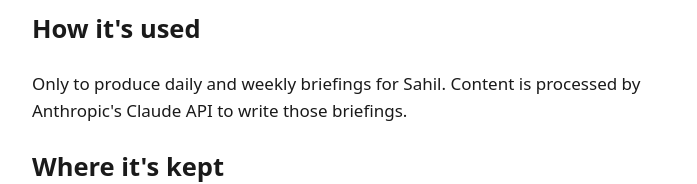
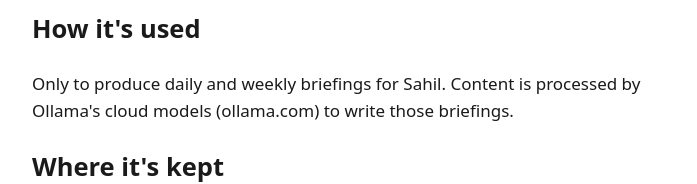
Before and after one commit to sahiltalwar88/personal-openclaw-site, a plain HTML site: page privacy.html in a window 1280 px wide. Shown: the part 330-514 px from the top of the page, without its empty margins (288-985 px from the left). Drawn offline with Linux system fonts and the light colour scheme.

Commit message:
Privacy policy: briefings are written by Ollama's cloud models, not Anthropic

```diff
--- a/privacy.html
+++ b/privacy.html
@@ -17,8 +17,8 @@ anyone else.</p>
 <p>With Sahil's permission, it reads his Gmail and Google Calendar. It has read-only
 access: it cannot send, delete or change email or calendar events.</p>
 <h2>How it's used</h2>
-<p>Only to produce daily and weekly briefings for Sahil. Content is processed by Anthropic's
-Claude API to write those briefings.</p>
+<p>Only to produce daily and weekly briefings for Sahil. Content is processed by Ollama's
+cloud models (ollama.com) to write those briefings.</p>
 <h2>Where it's kept</h2>
 <p>On hardware Sahil owns. It is not sold, shared, or used for advertising.</p>
 <h2>Google data</h2>
```
